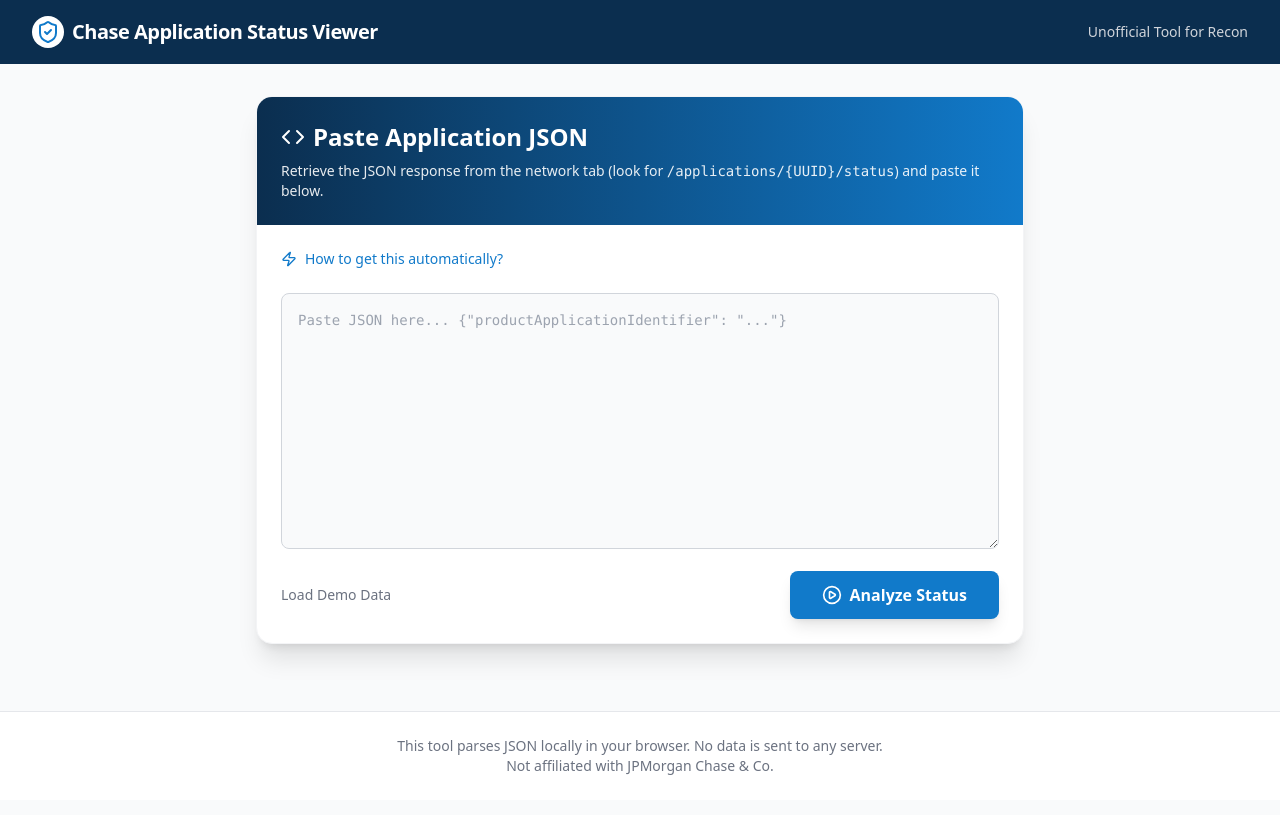
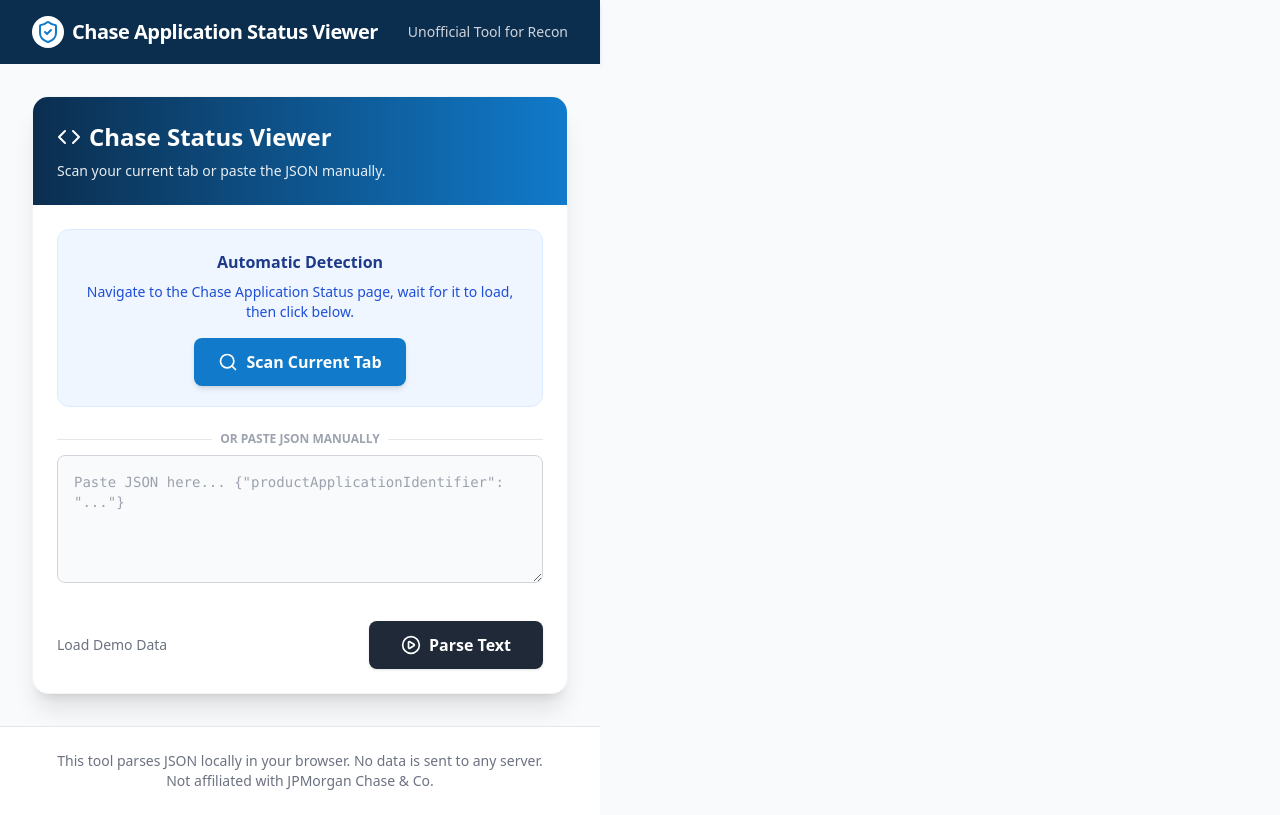
Before and after one commit to aijc123/Chase-Application-Status-Viewer, a React (Vite) app: page / in a window 1280 px wide. Built offline with nearby package versions, Linux system fonts and the light colour scheme.

Commit message:
feat: Improve UI and manifest for Chrome extension
Update the body styling for better presentation within the popup.
Enhance manifest with necessary permissions and host access for Chrome extension functionality.
Introduce new icons and refine demo data in the input form.

```diff
--- a/components/InputForm.tsx
+++ b/components/InputForm.tsx
@@ -1,12 +1,15 @@
-import React, { useState } from 'react';
+import React, { useState, useEffect } from 'react';
 import { ChaseApplicationData } from '../types';
-import { AlertCircle, Code, PlayCircle, Zap, HelpCircle, Copy, Book } from 'lucide-react';
+import { AlertCircle, Code, PlayCircle, Radio, Search, CheckCircle2, Loader2 } from 'lucide-react';
+
+// Declare chrome global to fix TypeScript errors if @types/chrome is missing
+declare var chrome: any;
 
 interface InputFormProps {
   onDataParsed: (data: ChaseApplicationData) => void;
 }
 
-// Sample data based on the user's screenshots/request for demo purposes
+// Demo data for testing
 const DEMO_DATA: ChaseApplicationData = {
   "productApplicationIdentifier": "12345678-DEMO-UUID",
   "customerFacingApplicationIdentifier": "REF-DEMO-999",
@@ -19,45 +22,36 @@
       "marketCellIdentifier": "NA",
       "productApplicationStatusCode": "PEND_CALL_SUPPORT",
       "statusAdditionalInformation": {
-        "errors": [
-          {
-            "errorCode": "C01"
-          }
-        ],
+        "errors": [{ "errorCode": "C01" }],
         "straightThroughEligibilityIndicator": false,
         "requiredActionList": ["DOCUMENT_UPLOAD"]
       },
       "pendRequiredInformation": {
         "requiredDocuments": [
-          {
-            "documentCategoryName": "APPLICANT_VERIFICATION",
-            "documentTypeName": [
-              "Unverified or missing date of birth. please provide proof of date of birth"
-            ]
-          },
-          {
-            "documentCategoryName": "APPLICANT_VERIFICATION",
-            "documentTypeName": [
-              "Proof of current physical address (e.g. utility bill, government issued id)"
-            ]
-          }
+          { "documentCategoryName": "APPLICANT_VERIFICATION", "documentTypeName": ["Unverified or missing date of birth."] }
         ]
       },
       "productApplicationStatusChangeTimestamp": new Date().toISOString(),
       "decisionEngineReferenceIdentifier": "REF-1234-5678"
     }
   ],
-  "applicationSubmitTimestamp": "2024-05-20T10:20:20.452-05:00",
-  "applicationCreateTimestamp": "2024-05-20T10:03:07.831-05:00",
-  "applicationLastUpdateTimestamp": "2024-05-20T10:20:20.452-05:00"
+  "applicationSubmitTimestamp": new Date().toISOString(),
+  "applicationCreateTimestamp": new Date().toISOString(),
+  "applicationLastUpdateTimestamp": new Date().toISOString()
 };
-
-const BOOKMARKLET_CODE = `javascript:(async()=>{const t=performance.getEntries().find(e=>e.name.includes("/applications/")&&e.name.includes("/status"));if(!t)return alert("Status URL not found in network logs. Please refresh the page and wait for the status to load, then click this again.");try{const e=await fetch(t.name),n=await e.json(),o=JSON.stringify(n);const a=document.createElement("textarea");a.value=o,document.body.appendChild(a),a.select(),document.execCommand("copy"),document.body.removeChild(a),alert("Success! JSON copied to clipboard. Return to the viewer to paste.")}catch(e){alert("Error fetching data: "+e.message)}})();`;
 
 export const InputForm: React.FC<InputFormProps> = ({ onDataParsed }) => {
   const [input, setInput] = useState('');
   const [error, setError] = useState<string | null>(null);
-  const [showHelper, setShowHelper] = useState(false);
+  const [isExtension, setIsExtension] = useState(false);
+  const [scanning, setScanning] = useState(false);
+
+  useEffect(() => {
+    // Check if running as a Chrome Extension
+    if (typeof chrome !== 'undefined' && chrome.tabs && chrome.scripting) {
+      setIsExtension(true);
+    }
+  }, []);
 
   const handleParse = () => {
     try {
@@ -66,7 +60,6 @@
         return;
       }
       const parsed = JSON.parse(input);
-      // Basic validation to check if it looks like the right shape
       if (!parsed.cardAccountStatus && !parsed.productApplicationIdentifier) {
         throw new Error("JSON does not look like a valid Chase application status response.");
       }
@@ -81,76 +74,118 @@
     onDataParsed(DEMO_DATA);
   };
 
+  const handleScanTab = async () => {
+    setScanning(true);
+    setError(null);
+
+    try {
+      const [tab] = await chrome.tabs.query({ active: true, currentWindow: true });
+
+      if (!tab.id) throw new Error("No active tab found");
+
+      if (!tab.url?.includes("chase.com")) {
+        throw new Error("Please navigate to the Chase Application Status page first.");
+      }
+
+      // Execute script in the active tab
+      const results = await chrome.scripting.executeScript({
+        target: { tabId: tab.id },
+        func: async () => {
+          // Look for the specific API call in the performance logs
+          const entries = performance.getEntries();
+          // The API usually contains /originations/ or /applications/ and /status
+          const statusEntry = entries.find(e =>
+            e.name.includes("/applications/") && e.name.includes("/status")
+          );
+
+          if (!statusEntry) {
+            throw new Error("Status API call not found in network logs. Please refresh the page and wait for the status to load.");
+          }
+
+          // Re-fetch the data using the current session
+          const response = await fetch(statusEntry.name);
+          if (!response.ok) throw new Error(`HTTP Error: ${response.status}`);
+          return await response.json();
+        }
+      });
+
+      // Handle the result from the injected script
+      if (results && results[0] && results[0].result) {
+        const data = results[0].result;
+        // Verify structure
+        if (!data.cardAccountStatus && !data.productApplicationIdentifier) {
+           throw new Error("Retrieved data is not a valid Application Status object.");
+        }
+        onDataParsed(data);
+      } else {
+        // Checking if an error was thrown inside the script (results usually handle return values)
+        // If the script threw an error, executeScript might not catch it cleanly in the result array depending on chrome version
+        throw new Error("Failed to retrieve data. Ensure you are on the Application Status page.");
+      }
+
+    } catch (err: any) {
+      // Clean up error message from chrome injection structure
+      const msg = err.message || "Unknown error occurred";
+      // Remove "Error: " prefix if present from the injected script error
+      setError(msg.replace('Error: ', ''));
+    } finally {
+      setScanning(false);
+    }
+  };
+
   return (
     <div className="bg-white shadow-xl rounded-2xl overflow-hidden max-w-3xl mx-auto border border-gray-100">
       <div className="bg-gradient-to-r from-chase-navy to-chase-blue p-6 text-white">
         <h2 className="text-2xl font-bold flex items-center gap-2">
             <Code className="w-6 h-6" />
-            Paste Application JSON
+            Chase Status Viewer
         </h2>
         <p className="opacity-90 mt-2 text-sm">
-            Retrieve the JSON response from the network tab (look for <code>/applications/&#123;UUID&#125;/status</code>) and paste it below.
+            {isExtension
+              ? "Scan your current tab or paste the JSON manually."
+              : "Paste the JSON response from the Chase network logs."}
         </p>
       </div>
 
-      <div className="p-6">
+      <div className="p-6 space-y-6">
 
-        {/* Helper Toggle */}
-        <div className="mb-6">
+        {/* Chrome Extension Auto-Scan Button */}
+        {isExtension && (
+            <div className="bg-blue-50 border border-blue-100 rounded-xl p-5 text-center">
+                <h3 className="text-blue-900 font-semibold mb-2">Automatic Detection</h3>
+                <p className="text-sm text-blue-700 mb-4">
+                    Navigate to the Chase Application Status page, wait for it to load, then click below.
+                </p>
                 <button
-                onClick={() => setShowHelper(!showHelper)}
-                className="flex items-center gap-2 text-sm font-medium text-chase-blue hover:text-blue-700 transition-colors"
+                    onClick={handleScanTab}
+                    disabled={scanning}
+                    className="w-full sm:w-auto px-6 py-3 bg-chase-blue text-white rounded-lg font-semibold shadow-md hover:bg-blue-700 disabled:opacity-50 disabled:cursor-not-allowed transition-all flex items-center justify-center gap-2 mx-auto"
                 >
-                <Zap className="w-4 h-4" />
-                {showHelper ? "Hide Auto-Extraction Helper" : "How to get this automatically?"}
+                    {scanning ? (
+                        <>
+                            <Loader2 className="w-5 h-5 animate-spin" />
+                            Scanning Page...
+                        </>
+                    ) : (
+                        <>
+                            <Search className="w-5 h-5" />
+                            Scan Current Tab
+                        </>
+                    )}
                 </button>
+            </div>
+        )}
 
-            {showHelper && (
-                <div className="mt-4 p-4 bg-blue-50 border border-blue-100 rounded-xl animate-in fade-in slide-in-from-top-2">
-                    <h3 className="text-sm font-bold text-blue-900 mb-2 flex items-center gap-2">
-                        <Book className="w-4 h-4" />
-                        Method 1: The Magic Bookmarklet (Recommended)
-                    </h3>
-                    <p className="text-sm text-blue-800 mb-3">
-                        Drag the button below to your browser's bookmarks bar. When you are on the Chase Application Status page, simply click the bookmark to copy the JSON automatically.
-                    </p>
-                    <div className="flex justify-center mb-6">
-                        <a
-                            href={BOOKMARKLET_CODE}
-                            onClick={(e) => e.preventDefault()}
-                            className="bg-chase-blue hover:bg-blue-700 text-white font-bold py-2 px-4 rounded-full shadow-md cursor-grab active:cursor-grabbing transition-all hover:scale-105 flex items-center gap-2"
-                            title="Drag me to your bookmarks bar!"
-                        >
-                            <span className="text-xs">📑</span> Chase Status Grabber
-                        </a>
+        {/* Manual Input */}
+        <div>
+            <div className="flex items-center gap-2 mb-2">
+                <div className="h-px bg-gray-200 flex-grow"></div>
+                <span className="text-xs font-bold text-gray-400 uppercase">Or Paste JSON Manually</span>
+                <div className="h-px bg-gray-200 flex-grow"></div>
             </div>
 
-                    <h3 className="text-sm font-bold text-blue-900 mb-2 flex items-center gap-2">
-                        <Code className="w-4 h-4" />
-                        Method 2: Console Script
-                    </h3>
-                    <p className="text-sm text-blue-800 mb-2">
-                        If you prefer, open the Developer Console (F12) on the Chase page and paste this script:
-                    </p>
-                    <div className="bg-slate-800 rounded-md p-3 relative group">
-                        <code className="text-xs text-green-400 font-mono break-all block pr-8">
-                            {BOOKMARKLET_CODE.replace('javascript:', '')}
-                        </code>
-                        <button
-                            onClick={() => navigator.clipboard.writeText(BOOKMARKLET_CODE.replace('javascript:', ''))}
-                            className="absolute top-2 right-2 p-1 text-gray-400 hover:text-white rounded hover:bg-white/10"
-                            title="Copy Code"
-                        >
-                            <Copy className="w-4 h-4" />
-                        </button>
-                    </div>
-                </div>
-            )}
-        </div>
-
-        <div className="mb-4">
             <textarea
-            className="w-full h-64 p-4 font-mono text-sm bg-gray-50 border border-gray-300 rounded-lg focus:ring-2 focus:ring-chase-blue focus:border-transparent outline-none transition-all placeholder:text-gray-400"
+                className="w-full h-32 p-4 font-mono text-sm bg-gray-50 border border-gray-300 rounded-lg focus:ring-2 focus:ring-chase-blue focus:border-transparent outline-none transition-all placeholder:text-gray-400"
                 placeholder='Paste JSON here... {"productApplicationIdentifier": "..."}'
                 value={input}
                 onChange={(e) => setInput(e.target.value)}
@@ -158,16 +193,16 @@
         </div>
 
         {error && (
-          <div className="mb-4 p-4 bg-red-50 border-l-4 border-red-500 text-red-700 flex items-start gap-3 rounded-r">
+          <div className="p-4 bg-red-50 border-l-4 border-red-500 text-red-700 flex items-start gap-3 rounded-r animate-in slide-in-from-top-2">
             <AlertCircle className="w-5 h-5 flex-shrink-0 mt-0.5" />
             <div>
-                <p className="font-bold">Invalid JSON</p>
+                <p className="font-bold">Error</p>
                 <p className="text-sm">{error}</p>
             </div>
           </div>
         )}
 
-        <div className="flex flex-col sm:flex-row gap-4 justify-between items-center">
+        <div className="flex flex-col sm:flex-row gap-4 justify-between items-center pt-2">
             <button
                 onClick={loadDemo}
                 className="text-gray-500 hover:text-chase-blue text-sm font-medium hover:underline transition-colors"
@@ -176,10 +211,10 @@
             </button>
             <button
                 onClick={handleParse}
-                className="w-full sm:w-auto px-8 py-3 bg-chase-blue text-white rounded-lg font-semibold shadow-lg hover:bg-blue-700 transition-all flex items-center justify-center gap-2 transform active:scale-95"
+                className="w-full sm:w-auto px-8 py-3 bg-gray-800 text-white rounded-lg font-semibold shadow hover:bg-gray-700 transition-all flex items-center justify-center gap-2"
             >
                 <PlayCircle className="w-5 h-5" />
-                Analyze Status
+                Parse Text
             </button>
         </div>
       </div>
--- a/index.html
+++ b/index.html
@@ -32,7 +32,7 @@
 }
 </script>
 </head>
-  <body class="bg-gray-50 text-slate-900">
+  <body class="bg-gray-50 text-slate-900 w-[600px] h-[600px] overflow-auto">
     <div id="root"></div>
   </body>
 </html>
```
Also changed, not shown: manifest.json (added). Lines whose indentation alone changed are shown as unchanged.
